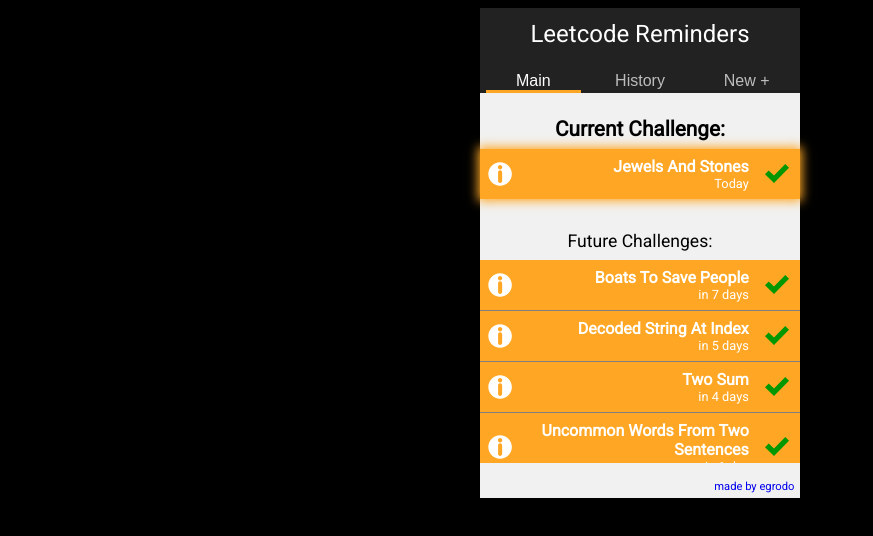
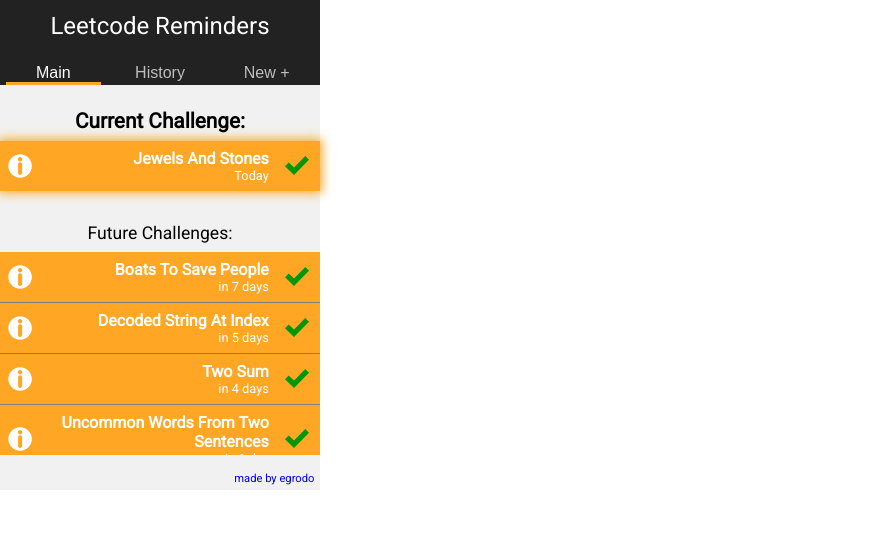
Before and after one commit to Egrodo/Leetcode-Reminder, a React (Create React App) app: page / in a window 1280 px wide. Shown: the top 536 px of the page, without its empty margins (0-873 px from the left). Built offline with nearby package versions, Linux system fonts and the light colour scheme.

Commit message:
Now loads as a Chrome extension!

```diff
--- a/public/index.html
+++ b/public/index.html
@@ -21,7 +21,7 @@
       work correctly both with client-side routing and a non-root public URL.
       Learn how to configure a non-root public URL by running `npm run build`.
     -->
-  <title>React App</title>
+  <title>Leetcode Reminders</title>
 </head>
 
 <body>
--- a/src/css/App.css
+++ b/src/css/App.css
@@ -1,13 +1,14 @@
 body {
-  background-color: black;
+  /* background-color: black; */
   --highlight-color: #ffa724;
+  margin: 0;
+  font-size: 1em;
 }
 
 .App {
   text-align: center;
   width: 20em;
-  margin: auto; /* DEV */
-  /* padding: 1.5em 1.5em .2em 1.5em; */
+  /* margin: auto; DEV */
   font-family: 'Roboto', sans-serif;
   background-color: #f1f1f1;
 }
@@ -33,6 +34,7 @@
 .footer {
   text-align: right;
   padding: .5em .5em .5em 0;
+  margin-bottom: 0;
   font-size: .7em;
   color: #1d1d1d;
 }
```
Also changed, not shown: public/favicon.png (added), public/manifest.json.
